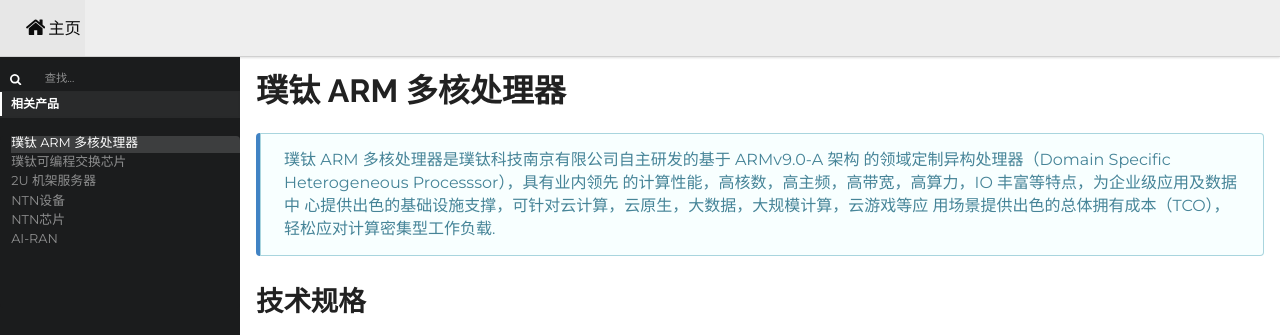
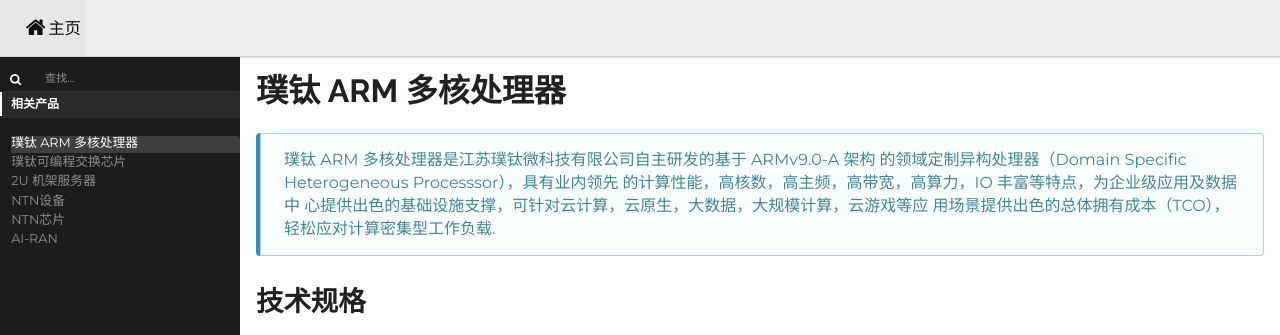
Before and after one commit to jiyif11/bodhiic, a Jekyll site: the page built from _Products/Domain-Specific-Heterogeneous-Processsor.md, in a window 1280 px wide and 900 px high. Shown: the top 335 px of the window. Built offline with Jekyll 4.4.1, drawn with Linux system fonts in a browser that asks for light colours.

Commit message:
更新 Domain-Specific-Heterogeneous-Processsor.md

```diff
--- a/_Products/Domain-Specific-Heterogeneous-Processsor.md
+++ b/_Products/Domain-Specific-Heterogeneous-Processsor.md
@@ -8,7 +8,7 @@ order: 1
 
 # {{ page.title }}
 
-> 璞钛 ARM 多核处理器是璞钛科技南京有限公司自主研发的基于  ARMv9.0-A  架构
+> 璞钛 ARM 多核处理器是江苏璞钛微科技有限公司自主研发的基于  ARMv9.0-A  架构
 的领域定制异构处理器（Domain Specific Heterogeneous Processsor），具有业内领先
 的计算性能，高核数，高主频，高带宽，高算力，IO 丰富等特点，为企业级应用及数据中
 心提供出色的基础设施支撑，可针对云计算，云原生，大数据，大规模计算，云游戏等应
```
